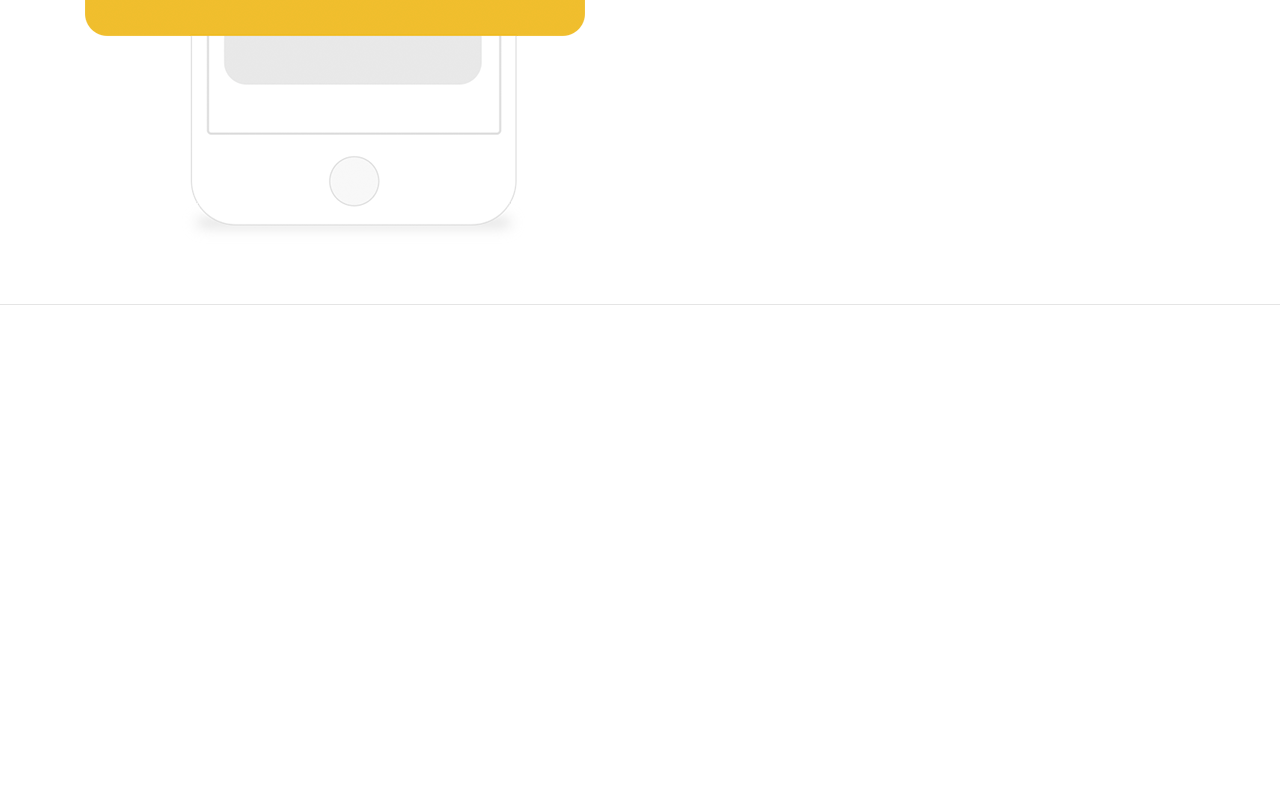
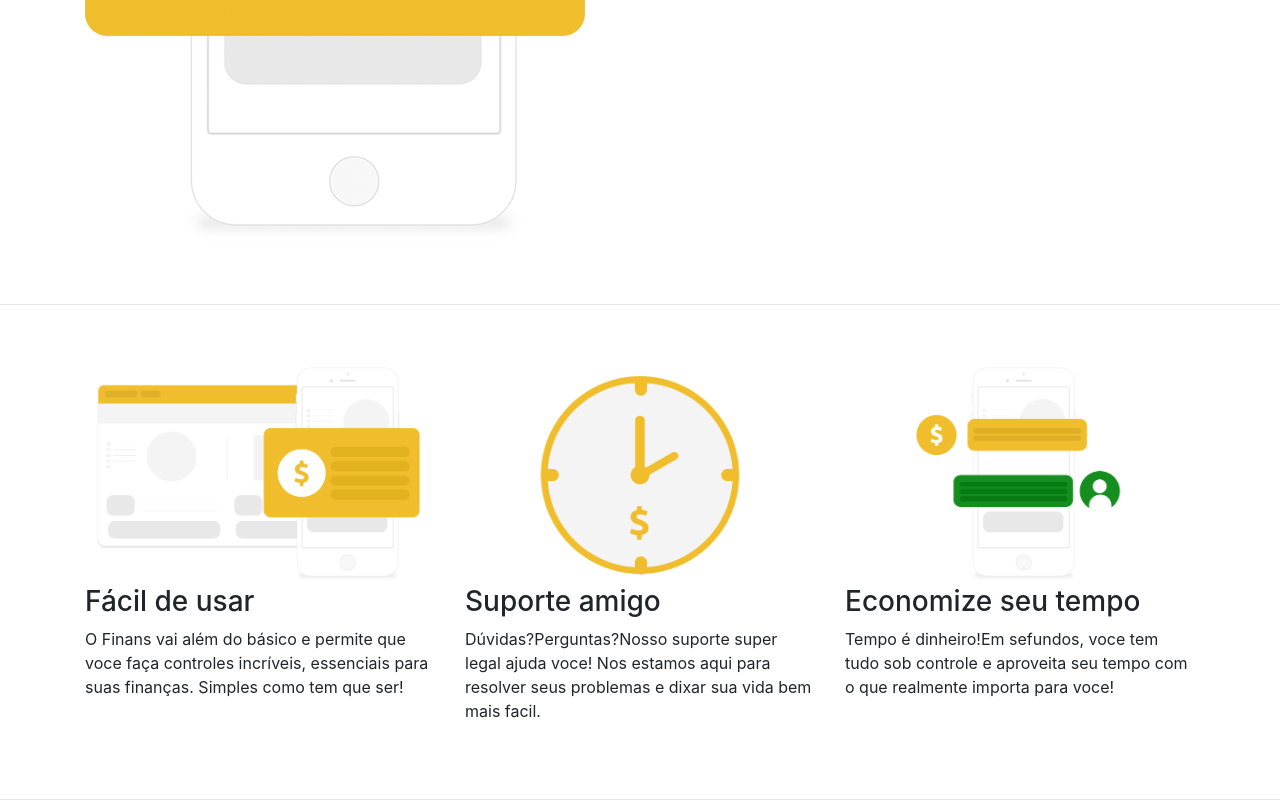
Before and after one commit to Jessika-souza/Bootstrap-project, a plain HTML site: page index.html in a window 1280 px wide. Shown: the part 1549-2349 px from the top of the page. Before the commit the page ends 1854 px from the top, so only its background shows below. Drawn offline with nearby package versions, Linux system fonts and the light colour scheme.

Commit message:
second page

```diff
--- a/index.html
+++ b/index.html
@@ -126,6 +126,36 @@
       </div>
     </section>
 
+    <section class="caixa">
+      <div class="container">
+        <div class="row">
+          <div class="col-md-4">
+            <img src="./finans/img/facil.png" class="img-fluid">
+            <h3> Fácil de usar</h3>
+            <p>O Finans vai além do básico e permite que voce faça controles incríveis,
+               essenciais para suas finanças. Simples como tem que ser!
+            </p>
+          </div>
+          <div class="col-md-4">
+            <img src="./finans/img/economize.png" class="img-fluid">
+            <h3>Suporte amigo</h3>
+            <p>Dúvidas?Perguntas?Nosso suporte super legal ajuda voce! Nos estamos aqui para resolver seus problemas e dixar sua vida bem mais facil.</p>
+          </div>
+          <div class="col-md-4">
+            <img src="./finans/img/suporte.png" class="img-fluid">
+            <h3>Economize seu tempo</h3>
+            <p>Tempo é dinheiro!Em sefundos, voce tem tudo sob controle e aproveita seu
+               tempo com o que realmente importa para voce!</p>
+          </div>
+
+        </div>
+      </div>
+    </section>
+
+    <footer>
+
+    </footer>
+
 
     <!-- JavaScript (Opcional) -->
     <!-- jQuery primeiro, depois Popper.js, depois Bootstrap JS -->
```
